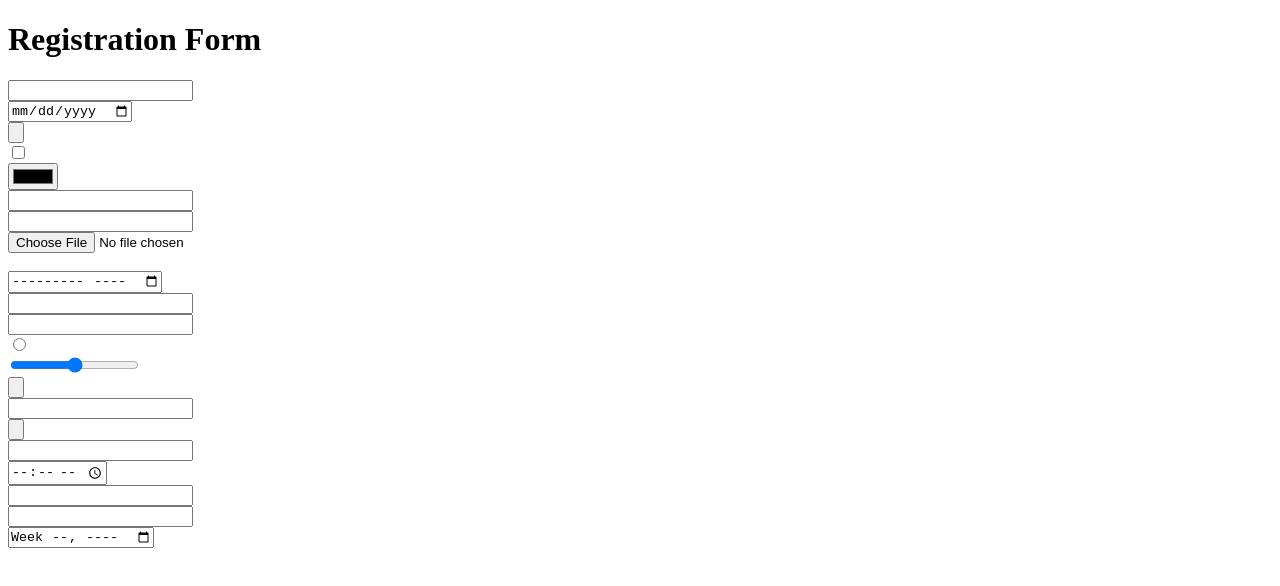
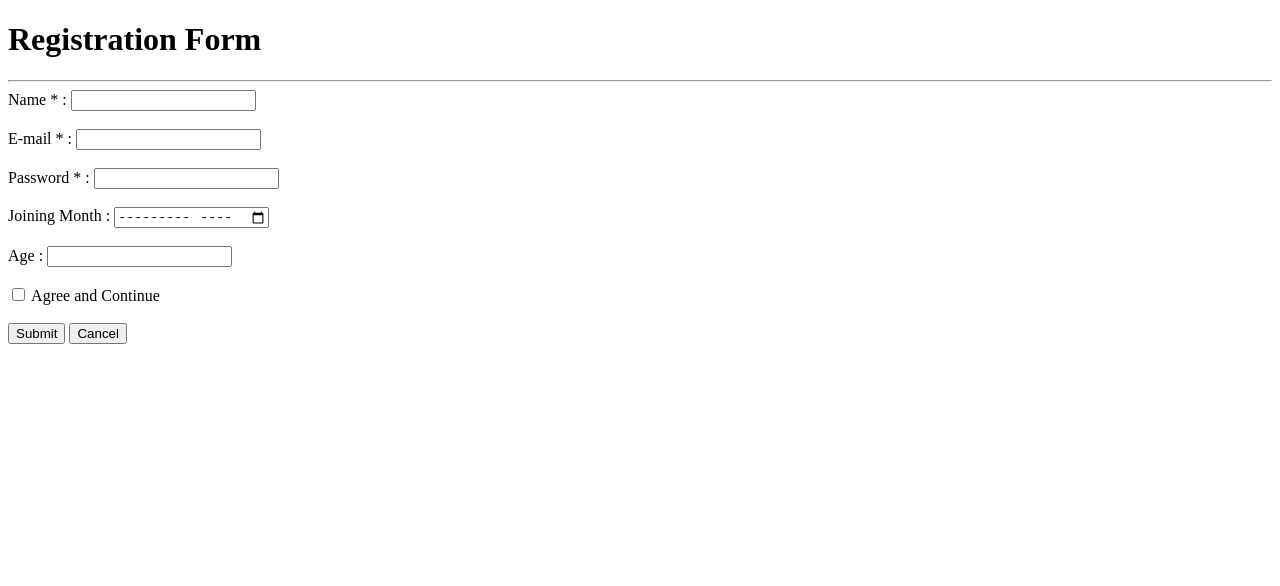
Before and after one commit to Harshithapatel84/web-technologies, a plain HTML site: page Learning Platform/form.html in a window 1280 px wide. Drawn offline with Linux system fonts and the light colour scheme.

Commit message:
web form

```diff
--- a/Learning Platform/form.html
+++ b/Learning Platform/form.html
@@ -4,37 +4,53 @@
 <head>
     <meta charset="UTF-8">
     <meta name="viewport" content="width=device-width, initial-scale=1.0">
-    <link rel='stylesheet' type='text/CSS' media='screen' href='main.css'>
-    <script src='main.js'></script>
-    <title>Document</title>
+    <title>Registration Form</title>
 </head>
+
 <body>
-    <form>
-        <div><h1>Registration Form</h1></div>
-        <div><input type="text"></div>
-        <div><input type="date"></div>
-        <div><input type="button"></div>
-        <div><input type="checkbox"></div>
-        <div><input type="color" ></div>
-        <div><input type="datetime" name="" id=""></div>
-        <div><input type="email" name="" id=""></div>
-        <div><input type="file" name="" id=""></div>
-        <div><input type="hidden" name=""></div>
-        <div><input type="image" src="" alt=""></div>
-        <div><input type="month" name="" id=""></div>
-        <div><input type="number" name="" id=""></div>
-        <div><input type="password" name="" id=""></div>
-        <div><input type="radio" name="" id=""></div>
-        <div><input type="range" name="" id=""></div>
-        <div><input type="reset" value=""></div>
-        <div><input type="search" name="" id=""></div>
-        <div><input type="submit" value=""></div>
-        <div><input type="tel" name="" id=""></div>
-        <div><input type="time" name="" id=""></div>
-        <div><input type="url" name="" id=""></div>
-        <div><input type="url" name="" id=""></div>
-        <div><input type="week" name="" id=""></div>
-    </form>
+
+<form>
+    <h1>Registration Form</h1>
+    <hr>
+
+    <div>
+        Name <span>*</span> :
+        <input type="text" name="nameOfPerson" id="nameId" required>
+    </div><br>
+
+    <div>
+        E-mail <span>*</span>
+        <span>:</span>
+        <input type="email" name="emailName" id="emailId" required>
+    </div><br>
+
+    <div>
+        Password <span>*</span>
+        <span>:</span>
+        <input type="password" name="passwordName" id="passwordId" required>
+    </div><br>
+
+    <div>
+        Joining Month <span>:</span>
+        <input type="month" name="monthName" id="monthId">
+    </div><br>
+
+    <div>
+        Age <span>:</span>
+    <input type="number" name="age" id="ageId">
+    </div><br>
+
+    <div>
+        <input type="checkbox" name="terms" id="termsId">
+        Agree and Continue
+    </div><br>
+
+    <div>
+        <input type="submit" value="Submit">
+        <input type="reset" value="Cancel">
+    </div>
+
+</form>
 
 </body>
 </html>
```
Also changed, not shown: E-Commerce/form.html (added, +49 -0 lines), Game/form.html (added, +49 -0 lines), Job/form.html (added, +52 -0 lines), Netflix/form.html (added, +37 -0 lines).
